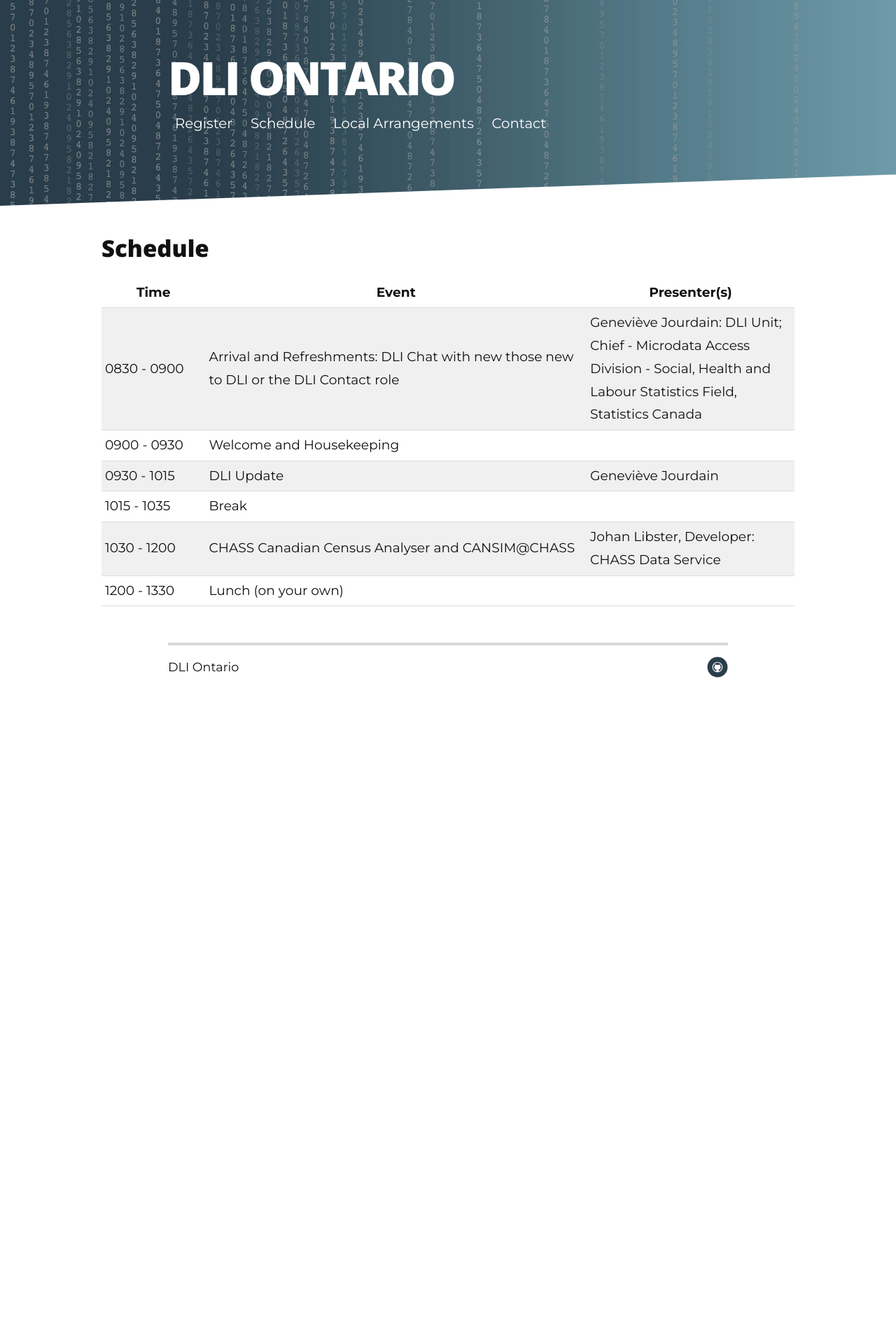
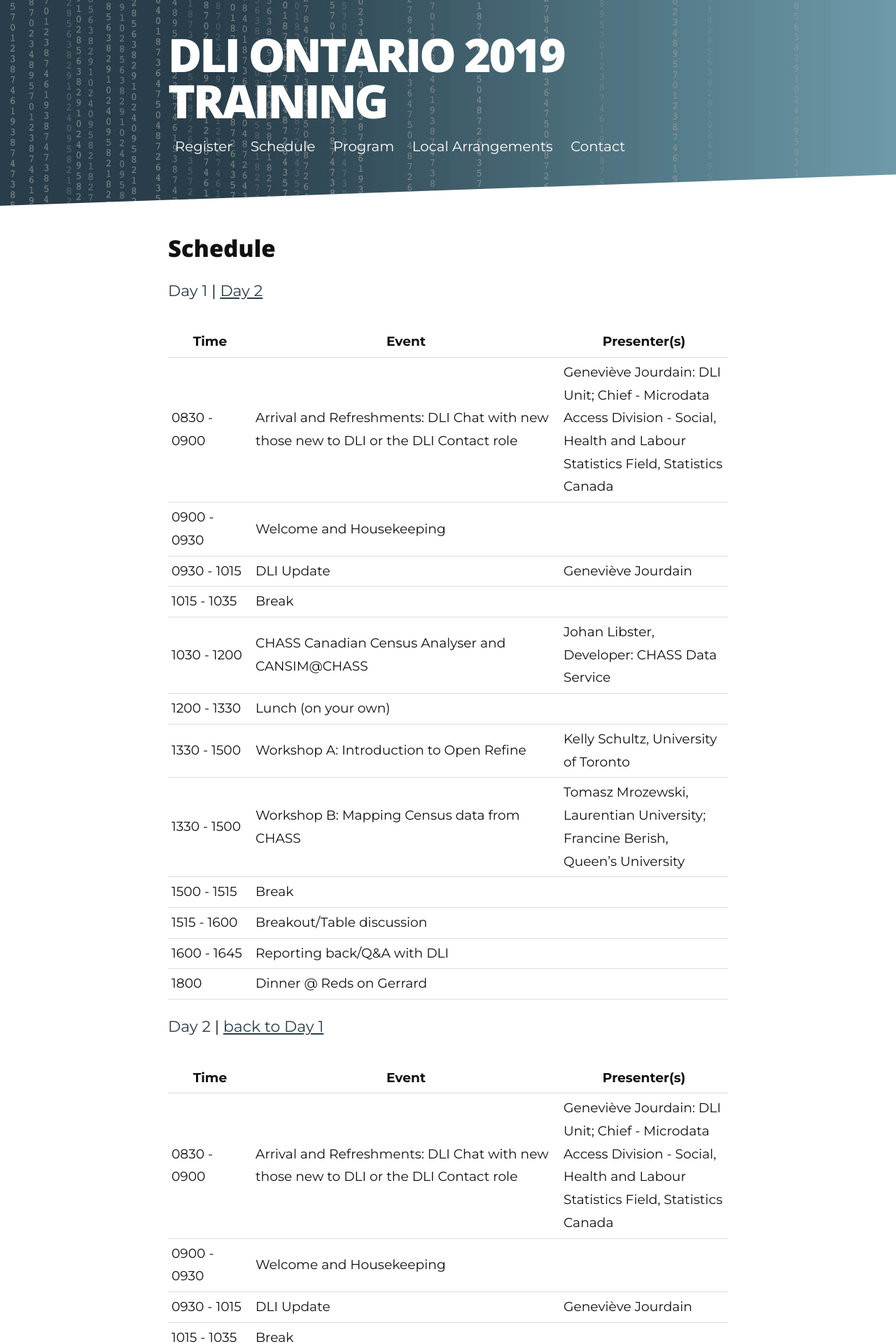
Before and after one commit to DLIOntario/dliontario.github.io, a Jekyll site: the page built from schedule.md, in a window 1280 px wide. Shown: the top 1920 px of the page at 70% size. Built offline with Jekyll 4.4.1, drawn with Linux system fonts in a browser that asks for light colours; nearby versions of some CDN libraries; before the commit the page ends 1010 px from its top, so only the background shows below that; some of the changed text lies outside the part shown.

Commit message:
populating content, added program page

```diff
--- a/_config.yml
+++ b/_config.yml
@@ -16,7 +16,7 @@
 
 title: DLI Ontario
 #email: your-email@example.com
-description:  # this means to ignore newlines until "baseurl:"
+description:  2019 Training & Workshop
 baseurl: "" # the subpath of your site, e.g. /blog
 url: "https://dliontario.github.io/" # the base hostname & protocol for your site, e.g. http://example.com
 twitter_username:
--- a/_data/menu.yml
+++ b/_data/menu.yml
@@ -3,6 +3,9 @@
 
 - title: "Schedule"
   href: "/schedule/"
+
+- title: "Program"
+  href: "/program"
 
 - title: "Local Arrangements"
   href: "/local/"
--- a/_includes/header.html
+++ b/_includes/header.html
@@ -1,6 +1,6 @@
  <div class="header">
      <div class="container">
-         <h1 class="logo"><a href="{{ site.baseurl }}/">{{ site.title }}</a></h1>
+         <h1 class="logo"><a href="{{ site.baseurl }}/">{{ site.title }} 2019   Training</a></h1>
 
          <nav class="nav-collapse">
              <ul class="noList">
--- a/assets/css/style.css
+++ b/assets/css/style.css
@@ -1164,7 +1164,7 @@
 	}
 
 .container {
-	max-width:990px
+	max-width:800px
 	}
 
 
--- a/schedule.md
+++ b/schedule.md
@@ -4,7 +4,8 @@
 permalink: /schedule/
 ---
 
-<table class="one">
+<a name="one">Day 1</a> | [Day 2](#two)
+<table name="one">
   <thead>
     <tr>
 	<th class="hour">Time</th>
@@ -43,5 +44,108 @@
     <td>Lunch (on your own)</td>
     <td></td>
     </tr>
+    <tr>
+    <td>1330 - 1500</td>
+    <td>Workshop A: Introduction to Open Refine</td>
+    <td>Kelly Schultz, University of Toronto</td>
+    </tr>
+    <tr>
+    <td>1330 - 1500</td>
+    <td>Workshop B: Mapping Census data from CHASS</td>
+    <td>Tomasz Mrozewski, Laurentian University; Francine Berish, Queen’s University</td>
+    </tr>
+    <tr>
+    <td>1500 - 1515</td>
+    <td>Break</td>
+    <td></td>
+    </tr>
+    <tr>
+    <td>1515 - 1600</td>
+    <td>Breakout/Table discussion</td>
+    <td></td>
+    </tr>
+    <tr>
+    <td>1600 - 1645</td>
+    <td>Reporting back/Q&A with DLI</td>
+    <td></td>
+    </tr>
+    <tr>
+    <td>1800</td>
+    <td>Dinner @ Reds on Gerrard</td>
+    <td></td>
+    </tr>
   </tbody>
 </table>
+
+<a name="two">Day 2</a> | [back to Day 1](#one)
+<table name="two">
+  <thead>
+    <tr>
+	<th class="hour">Time</th>
+	<th class="session">Event</th>
+	<th class="name">Presenter(s)</th>
+    </tr>
+  </thead>
+  <tbody>
+    <tr>
+	<td>0830 - 0900</td>
+	<td>Arrival and Refreshments: DLI Chat with new those new to DLI or the DLI Contact role</td>
+	<td>Geneviève Jourdain: DLI Unit; Chief - Microdata Access Division - Social, Health and Labour Statistics Field, Statistics Canada</td>
+    </tr>
+    <tr>
+    <td>0900 - 0930</td>
+    <td>Welcome and Housekeeping</td>
+    <td></td>
+    </tr>
+    <tr>
+    <td>0930 - 1015</td>
+    <td>DLI Update</td>
+    <td>Geneviève Jourdain</td>
+    </tr>
+    <tr>
+    <td>1015 - 1035</td>
+    <td>Break</td>
+    <td></td>
+    </tr>
+    <tr>
+    <td>1030 - 1200</td>
+    <td>CHASS Canadian Census Analyser and CANSIM@CHASS</td>
+    <td>Johan Libster, Developer: CHASS Data Service</td>
+    </tr>
+    <tr>
+    <td>1200 - 1330</td>
+    <td>Lunch (on your own)</td>
+    <td></td>
+    </tr>
+    <tr>
+    <td>1330 - 1500</td>
+    <td>Workshop A: Introduction to Open Refine</td>
+    <td>Kelly Schultz, University of Toronto</td>
+    </tr>
+    <tr>
+    <td>1330 - 1500</td>
+    <td>Workshop B: Mapping Census data from CHASS</td>
+    <td>Tomasz Mrozewski, Laurentian University; Francine Berish, Queen’s University</td>
+    </tr>
+    <tr>
+    <td>1500 - 1515</td>
+    <td>Break</td>
+    <td></td>
+    </tr>
+    <tr>
+    <td>1515 - 1600</td>
+    <td>Breakout/Table discussion</td>
+    <td></td>
+    </tr>
+    <tr>
+    <td>1600 - 1645</td>
+    <td>Reporting back/Q&A with DLI</td>
+    <td></td>
+    </tr>
+    <tr>
+    <td>1800</td>
+    <td>Dinner @ Reds on Gerrard</td>
+    <td></td>
+    </tr>
+  </tbody>
+</table>
```
Also changed, not shown: program.md (added, +5 -0 lines).
